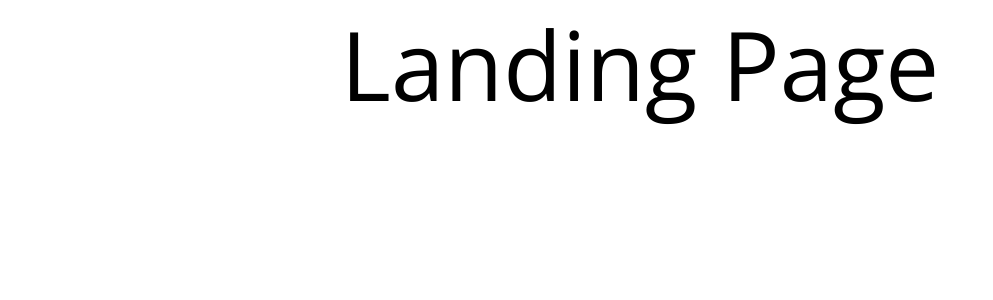
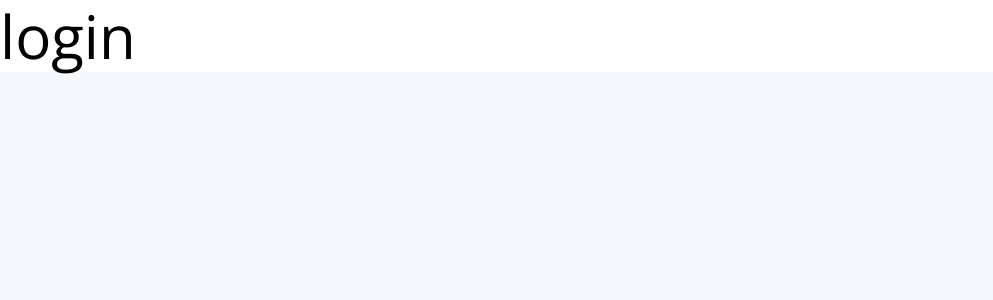
Before and after one commit to hatchways/team-marinara, a React (Create React App) app in the folder client/: page / in a window 1280 px wide. Shown: the top 300 px of the page, without its empty margins (0-993 px from the left). Built offline with nearby package versions, Linux system fonts and the light colour scheme.

Commit message:
Set up styling for navbar

```diff
--- a/client/public/index.html
+++ b/client/public/index.html
@@ -12,6 +12,7 @@
     <link rel="manifest" href="%PUBLIC_URL%/manifest.json" />
 
     <link href="https://fonts.googleapis.com/css?family=Open+Sans&display=swap" rel="stylesheet">
+    <link href="https://cdn.jsdelivr.net/npm/normalize.css@8.0.1/normalize.css" rel="stylesheet">
     <!--
       Notice the use of %PUBLIC_URL% in the tags above.
       It will be replaced with the URL of the `public` folder during the build.
--- a/client/src/components/Landing/Landing.js
+++ b/client/src/components/Landing/Landing.js
@@ -1,10 +1,28 @@
 import React from 'react';
-import { Typography } from '@material-ui/core';
+import { Grid, withStyles } from '@material-ui/core';
+import { Route, Switch } from "react-router-dom";
 
-const Landing = () => (
-  <div>
-    <Typography variant="h1" align="center">Landing Page</Typography>
-  </div>
+import styles from '../../styles/Landing/LandingStyles';
+
+import Navbar from './LandingNavbar';
+
+const Landing = props => (
+  <Grid
+    className={props.classes.root}
+    container
+    direction='column'
+    alignItems='center'
+  >
+    <Switch>
+      <Route path='/register'>
+        <Navbar variant='register'></Navbar>
+      </Route>
+
+      <Route path={['/', '/login']}>
+        <Navbar variant='login'></Navbar>
+      </Route>
+    </Switch>
+  </Grid>
 );
 
-export default Landing;
+export default withStyles(styles)(Landing);
--- /dev/null
+++ b/client/src/components/Landing/LandingNavbar.js
@@ -0,0 +1,12 @@
+import React from 'react';
+import { Grid, Typography, withStyles } from '@material-ui/core';
+
+import styles from '../../styles/Landing/LandingNavbarStyles';
+
+const LandingNavbar = props => (
+  <Grid item className={props.classes.root}>
+    <Typography variant='h2'>{props.variant}</Typography>
+  </Grid>
+);
+
+export default withStyles(styles)(LandingNavbar);
--- /dev/null
+++ b/client/src/styles/Landing/LandingNavbarStyles.js
@@ -0,0 +1,8 @@
+const LandingNavbarStyles = () => ({
+  root: {
+    width: '100%',
+    backgroundColor: '#FFFFFF'
+  }
+});
+
+export default LandingNavbarStyles;
--- /dev/null
+++ b/client/src/styles/Landing/LandingStyles.js
@@ -0,0 +1,9 @@
+const landingStyles = () => ({
+  root: {
+    height: '100vh',
+    width: '100%',
+    backgroundColor: '#F4F6FC'
+  }
+});
+
+export default landingStyles;
```
